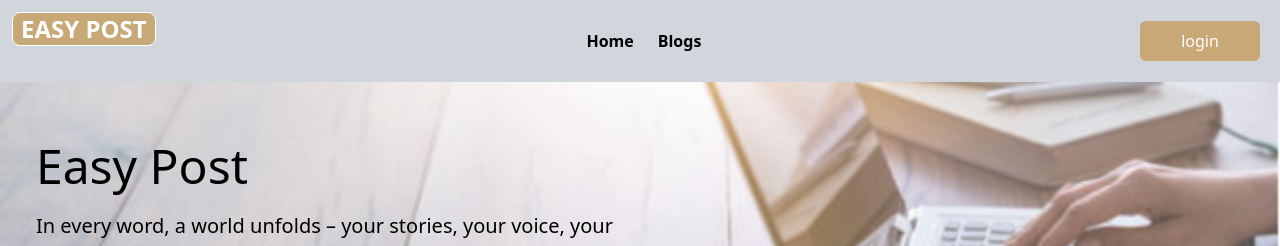
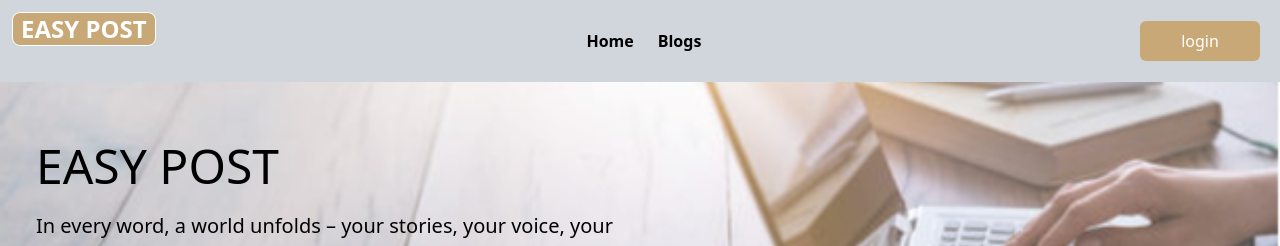
Before and after one commit to SayedThoha/easypost-client, an Angular app: page /home in a window 1280 px wide. Shown: the top 246 px of the page. Built offline with nearby package versions, Linux system fonts and the light colour scheme; no server answers.

Commit message:
bug fixes

```diff
--- a/src/app/features/components/home/home.component.html
+++ b/src/app/features/components/home/home.component.html
@@ -15,7 +15,7 @@
       <h1
         class="text-grey-700 font-medium text-4xl md:text-5xl leading-tight mb-2"
       >
-        Easy Post
+        EASY POST
       </h1>
 
       <p class="font-regular text-xl mb-8 mt-4">
```
